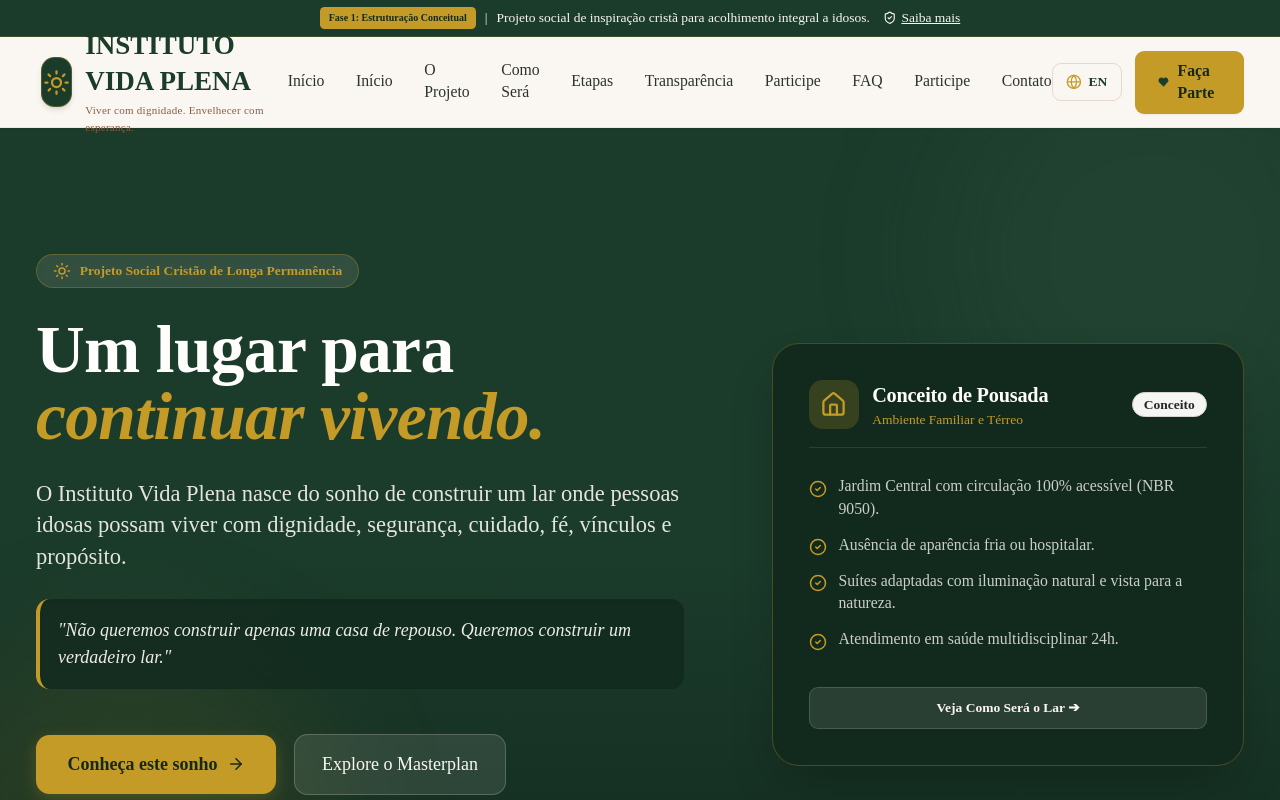
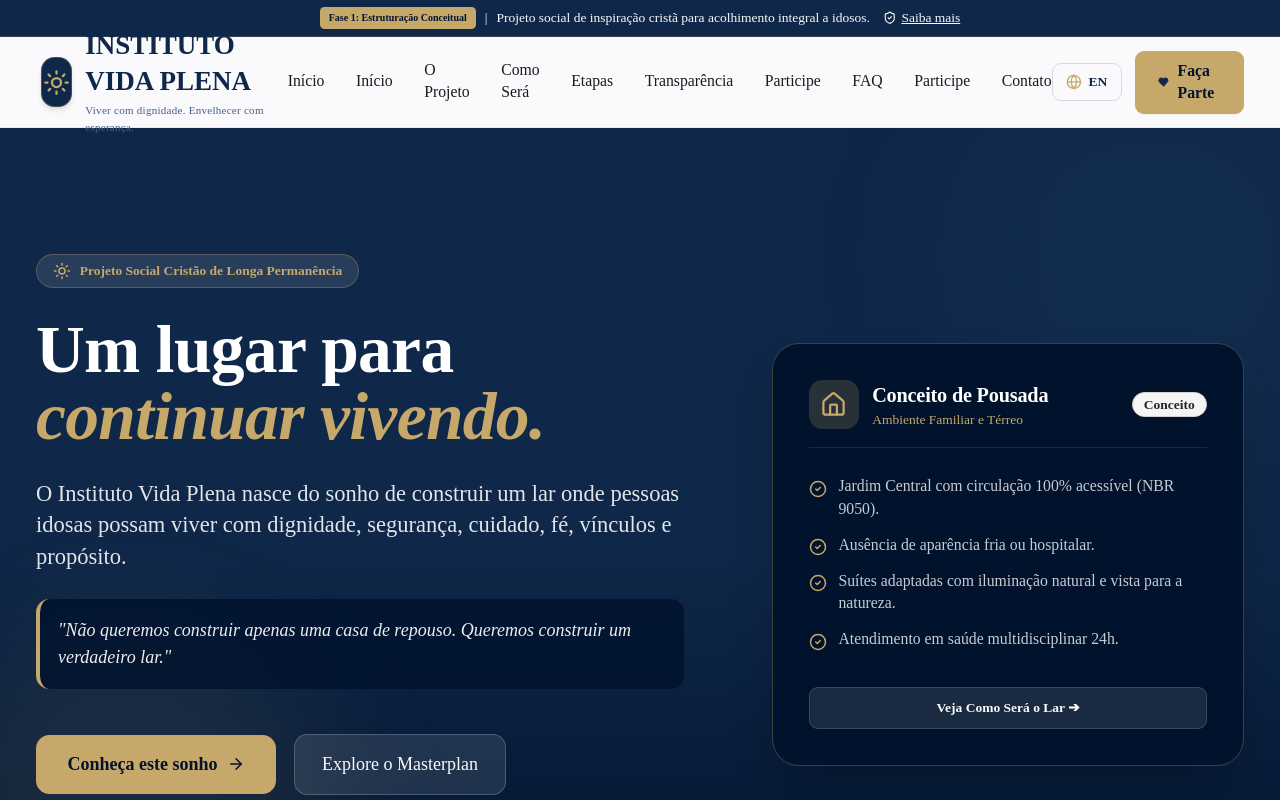
Before and after one commit to ediestudioficial-bot/INSTITUTO-VIDA-PLENA, a Next.js app: page / in a window 1280 px wide. Shown: the top 800 px of the page. Built offline with nearby package versions, Linux system fonts and the light colour scheme.

Commit message:
Aplica design system azul editorial do Stitch

```diff
--- a/tailwind.config.ts
+++ b/tailwind.config.ts
@@ -10,29 +10,27 @@ const config: Config = {
     extend: {
       colors: {
         brand: {
-          deep: "#1b3b2b",       // Verde profundo principal
-          deepDark: "#122a1e",   // Verde profundo escuro
-          sage: "#5c7c68",       // Verde sálvia
-          sageLight: "#e9ede9",  // Verde sálvia bem suave para fundos
-          cream: "#faf7f2",      // Creme warm
-          creamDark: "#eeddcc",  // Creme mais denso
-          warmWhite: "#fffefc",  // Branco quente
-          gold: "#c59b27",       // Dourado suave
-          goldLight: "#f4e8c1",  // Dourado suave claro
-          wood: "#8b5e3c",       // Madeira natural
-          woodLight: "#a67c52",  // Madeira clara
-          charcoal: "#2c332e",   // Texto escuro suave
+          deep: "#0F2748",
+          deepDark: "#00122C",
+          sage: "#335C81",
+          sageLight: "#EEF2F6",
+          cream: "#FAF9FC",
+          creamDark: "#E3E2E5",
+          warmWhite: "#FFFFFF",
+          gold: "#C6A86A",
+          goldLight: "#F1E8D5",
+          wood: "#40608B",
+          woodLight: "#6A92B9",
+          charcoal: "#1B1B1E",
         },
       },
       fontFamily: {
         sans: ["var(--font-sans)", "system-ui", "sans-serif"],
         serif: ["var(--font-serif)", "Georgia", "serif"],
       },
-      boxShadow: {
-        soft: "0 10px 30px -5px rgba(27, 59, 43, 0.08)",
-        card: "0 4px 20px 0 rgba(27, 59, 43, 0.05)",
-        gold: "0 4px 15px 0 rgba(197, 155, 39, 0.25)",
-      },
+      maxWidth: { editorial: "1280px" },
+      spacing: { section: "10rem" },
+      boxShadow: { soft: "none", card: "none", gold: "none" },
     },
   },
   plugins: [],
```
